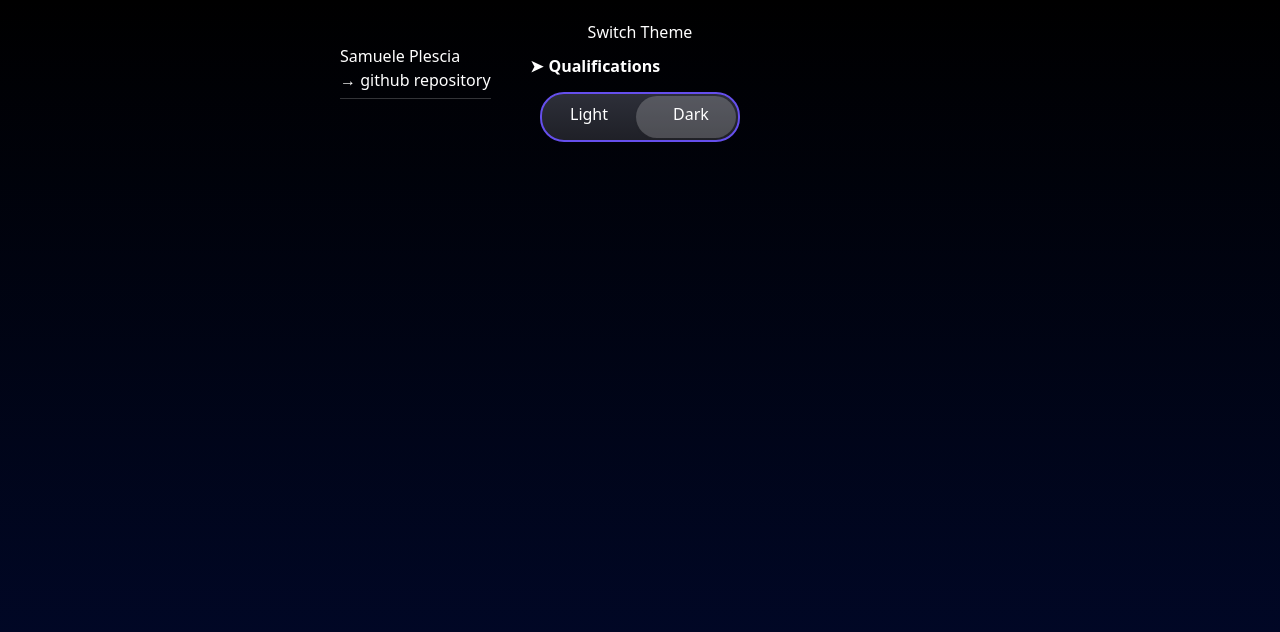
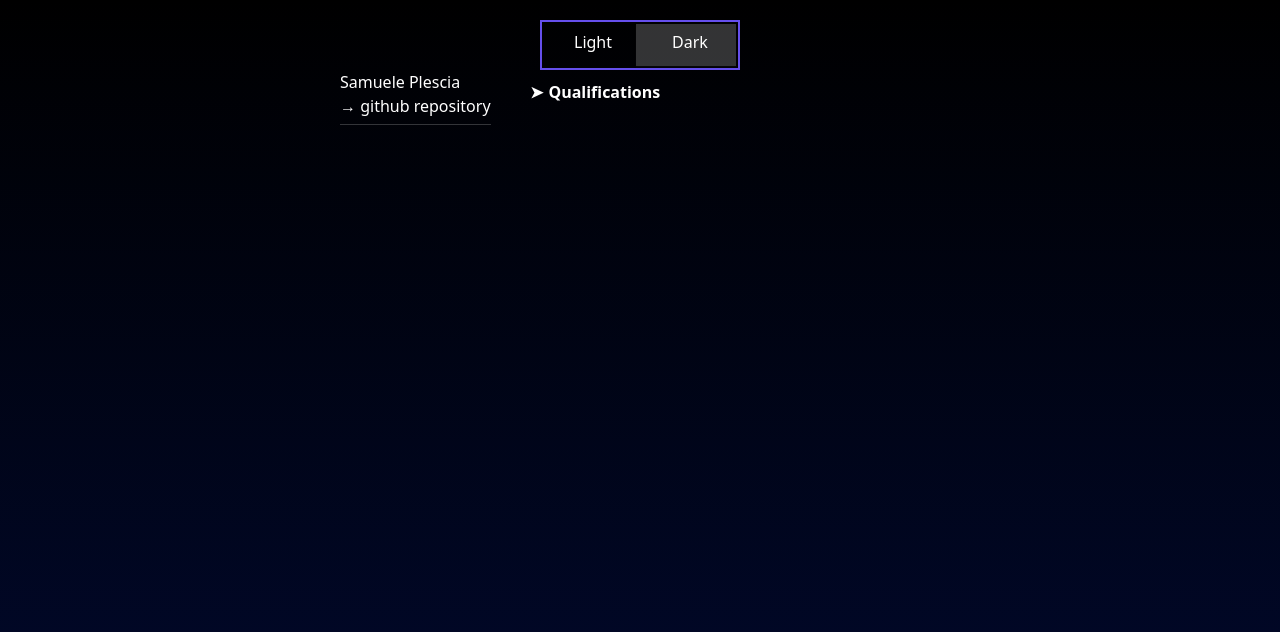
Before and after one commit to plsamu/plsamu.github.io, a Next.js app in the folder cv/: page / in a window 1280 px wide. Shown: the top 632 px of the page. Built offline with nearby package versions, Linux system fonts and the light colour scheme.

Commit message:
feat: :sparkles: add theme-changer toggle

```diff
--- a/cv/src/app/theme-provider.tsx
+++ b/cv/src/app/theme-provider.tsx
@@ -1,14 +1,13 @@
 "use client";
 
+import { setThemeByCookies } from "@/js/theme_changer";
 import { useEffect } from "react";
 
 export default function ThemeProvider({ children }: {
 	children: React.ReactNode
 }) {
 	useEffect(() => {
-		if (localStorage.theme === undefined) {
-			localStorage.setItem('theme', 'dark');
-		}
+		setThemeByCookies()
 	}, [])
 	return children;
 }
--- a/cv/src/components/body.tsx
+++ b/cv/src/components/body.tsx
@@ -1,6 +1,5 @@
 "use client";
 
-import toogleThemeColor from "@/js/theme_changer";
 import ToggleThemeChanger from "./toggle-theme-changer";
 
 function Body({ children }: {
@@ -8,9 +7,8 @@ function Body({ children }: {
 }): React.JSX.Element {
 	return (
 		<body>
-			<button onClick={toogleThemeColor}>Switch Theme</button>
+			<ToggleThemeChanger />
 			{children}
-			<ToggleThemeChanger />
 		</body>
 	)
 }
--- a/cv/src/components/toggle-theme-changer.tsx
+++ b/cv/src/components/toggle-theme-changer.tsx
@@ -1,16 +1,33 @@
+import { setThemeDark, setThemeLight } from '@/js/theme_changer';
 import '../css/toggle-theme-changer.css'
+import { ChangeEvent, useEffect, useState } from 'react';
+
 function ToggleThemeChanger(): React.JSX.Element {
-	return <div className='toggleThemeContainer'>
-		<input type="checkbox" className="toggle" defaultChecked />
-		<span className='toggleThemeSpan'>Light</span>
+	const [checked, setChecked] = useState<boolean>();
+	useEffect(() => {
+		let theme = window.localStorage.theme
+		if (theme === 'dark' || theme === undefined) {
+			setThemeDark()
+			setChecked(true)
+		} else {
+			setThemeLight()
+			setChecked(false)
+		}
+	}, [])
+
+	function handleOnChange() {
+		let theme = window.localStorage.theme
+		theme === undefined || theme === 'dark' ? setThemeLight() : setThemeDark()
+		setChecked((state) => !state)
+	}
+
+	// do not use onChange...
+	return <div className='toggleThemeContainerRoot'>
+		<div className='toggleThemeContainer'>
+			<input onClick={handleOnChange} type="checkbox" className="toggle" defaultChecked={checked} />
+			<span className='toggleThemeSpan'>Light</span>
+		</div>
 	</div>
 
 }
 export default ToggleThemeChanger;
-
-/*
-	<div className="toggle">
-		<div className="toggle-theme-value">Light</div>
-		<div className="toggle-theme-value">Dark</div>
-	</div>
-*/
--- a/cv/src/css/layout.css
+++ b/cv/src/css/layout.css
@@ -2,17 +2,17 @@ body {
 	padding: 20px;
 	min-height: 100vh;
 	display: flex;
+	flex-direction: column;
 	align-items: center;
-		flex-direction: column;
-		color: var(--foreground-rgb);
-		background: linear-gradient(to bottom,
-				transparent,
-				var(--background-end-rgb)) var(--background-start-rgb);
+	color: var(--foreground-rgb);
+	background: linear-gradient(to bottom,
+			transparent,
+			var(--background-end-rgb)) var(--background-start-rgb);
 }
 
 @media screen and (min-width: 600px) {
 	main {
-			min-width: 600px;
+		min-width: 600px;
 	}
 
 	.column1 {
--- a/cv/src/css/toggle-theme-changer.css
+++ b/cv/src/css/toggle-theme-changer.css
@@ -4,6 +4,7 @@
 
 .toggleThemeContainer {
 	width: var(--theme-changer-toggle-width);
+	height:50px;
 }
 
 /* hide checkbox */
@@ -23,11 +24,9 @@ input[type="checkbox"]:focus {
 .toggle {
 	width: var(--theme-changer-toggle-width);
 	position: absolute;
-	border-radius: 24px;
 	height: 50px;
 	display: inline-block;
 	border: 2px solid #000000;
-	background: linear-gradient(180deg, #2D2F39 0%, #1F2027 100%);
 	transition: all .2s ease;
 }
 
@@ -41,7 +40,6 @@ input[type="checkbox"]:focus {
 	left: 2px;
 	width: 100px;
 	height: 42px;
-	border-radius: 21px;
 	background: rgba(255, 255, 255, 0.201);
 	box-shadow: 0 1px 2px rgba(44, 44, 44, .2);
 	transition: all .3s cubic-bezier(.5, .1, .75, 0.5);
@@ -59,12 +57,12 @@ input[type="checkbox"]:focus {
 .toggleThemeSpan {
 	z-index: 1;
 	user-select: none;
-	margin-left: 30px;
+	margin-left: 34px;
 	margin-top: 10px;
 	position: absolute;
 }
 
 .toggleThemeSpan::after {
 	content: 'Dark';
-	margin-left: 65px;
+	margin-left: 60px;
 }
--- a/cv/src/js/theme_changer.ts
+++ b/cv/src/js/theme_changer.ts
@@ -1,13 +1,14 @@
-export default function toogleThemeColor() {
-	let localStorage = window.localStorage;
-	if (localStorage.theme === undefined) {
-		localStorage.setItem('theme', 'dark');
-	}
-	if (localStorage.theme === 'dark') {
-		document.documentElement.setAttribute("data-theme", "light");
-		localStorage.setItem('theme', 'light');
-	} else {
-		document.documentElement.setAttribute("data-theme", "dark");
-		localStorage.setItem('theme', 'dark');
-	}
+export function setThemeDark() {
+	document.documentElement.setAttribute("data-theme", "dark");
+	window.localStorage.setItem('theme', 'dark');
 }
+
+export function setThemeLight() {
+	document.documentElement.setAttribute("data-theme", "light");
+	window.localStorage.setItem('theme', 'light');
+}
+
+export function setThemeByCookies() {
+	let theme = window.localStorage.theme
+	theme === undefined || theme === 'dark' ? setThemeDark() : setThemeLight()
+}
```
